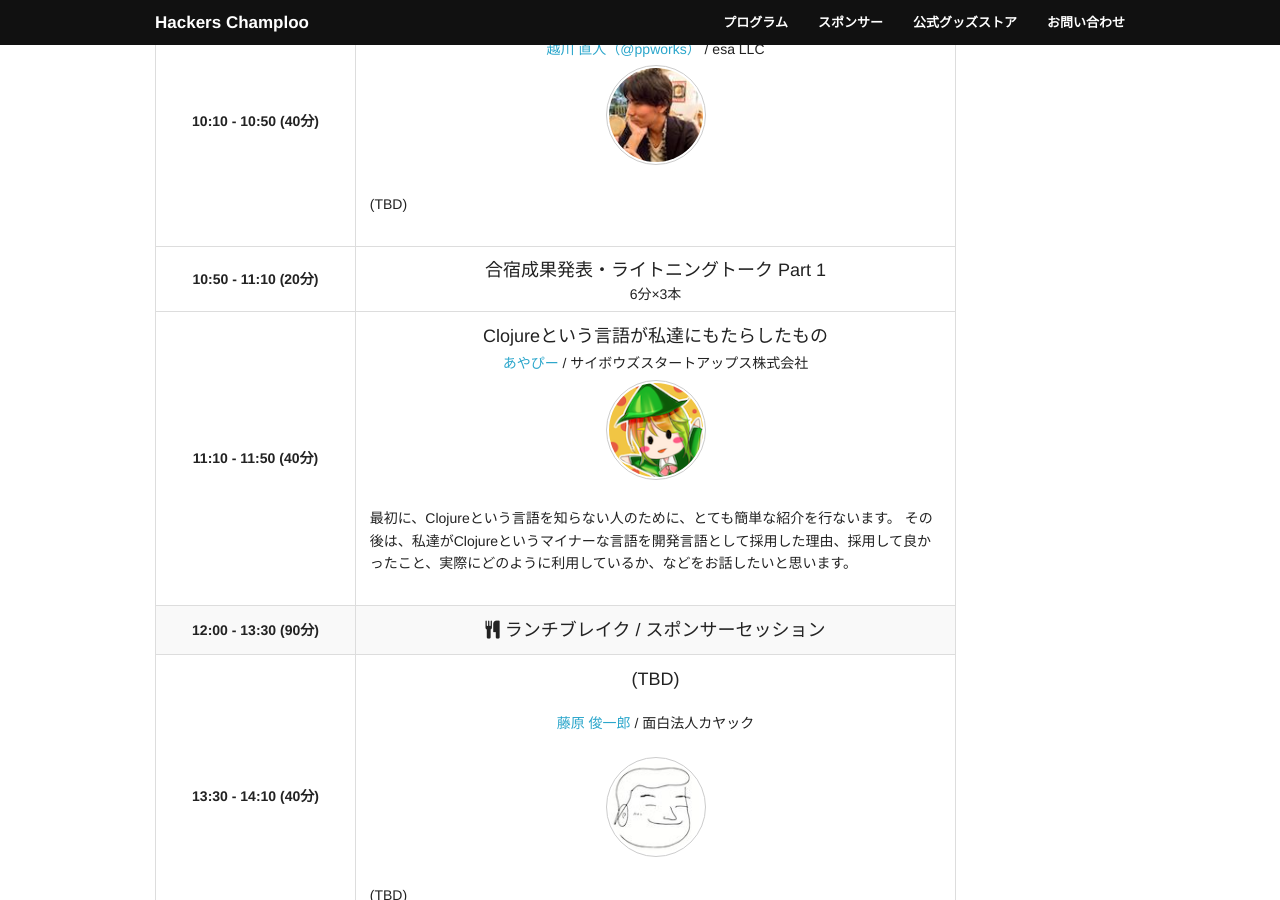
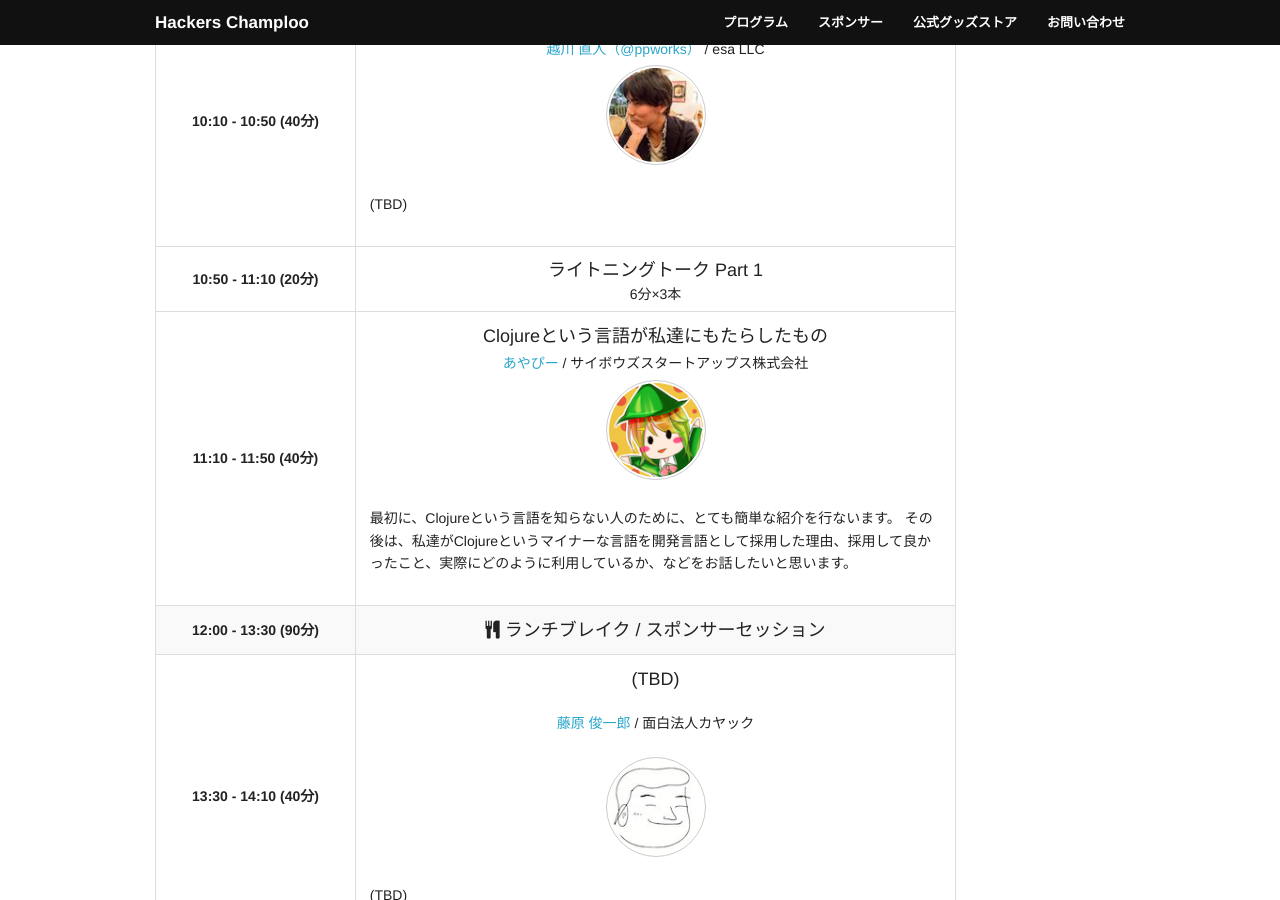
Before and after one commit to hackers-champloo/hackers-champloo.github.io, a Jekyll site: the page built from 2018/program.md, in a window 1280 px wide and 900 px high, scrolled down 689 px. Built offline with Jekyll 4.4.1, drawn with Linux system fonts in a browser that asks for light colours; nearby versions of some CDN libraries; a script that is not in the unit is left out.

Commit message:
Update program.md

```diff
--- a/2018/program.md
+++ b/2018/program.md
@@ -63,7 +63,7 @@ description: 2018年6月30日（土曜日） 9時半開場 沖縄コンベンシ
       <tr>
         <th>10:50 - 11:10 (20分)</th>
         <td>
-            <p class="track-title">合宿成果発表・ライトニングトーク Part 1</p>6分×3本<br />
+            <p class="track-title">ライトニングトーク Part 1</p>6分×3本<br />
         </td>
       </tr>
       <tr>
```
